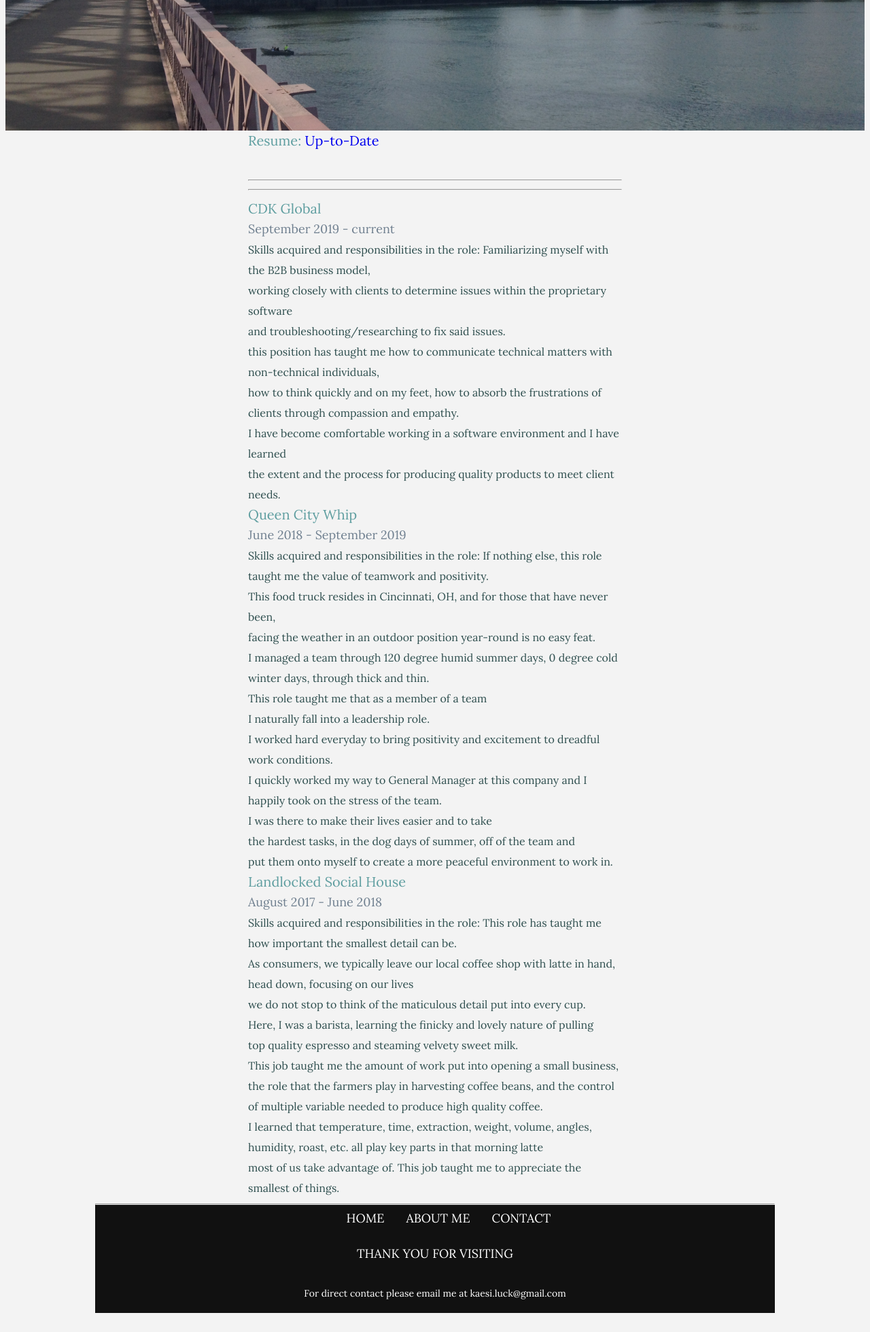
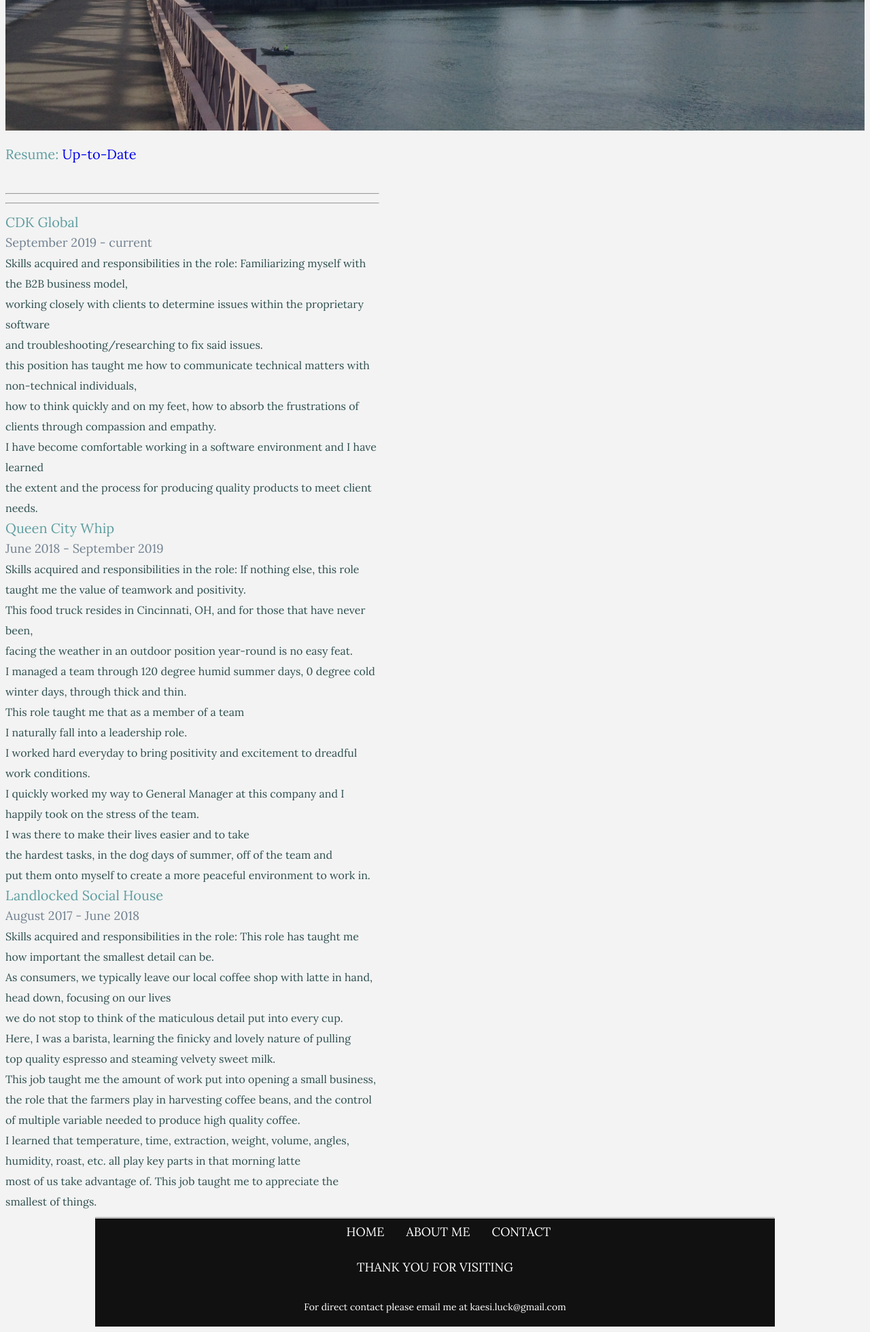
Before and after one commit to kaesiluck/kaesiluck.github.io, a PHP site: page /workExperience.html in a window 1280 px wide. Shown: the part 516-2475 px from the top of the page at 68% size. Before the commit the page ends 2447 px from the top, so only its background shows below. Run offline with PHP 8.4, Linux system fonts and the light colour scheme.

Commit message:
Update style.css

```diff
--- a/style.css
+++ b/style.css
@@ -357,7 +357,7 @@ div.travels-photos img {
   line-height: 30px;
   display: block;
   width: 550px;
-  margin: 0 auto;
+  margin-top: 20px;
 }
 
 .work-main h2 {
```
